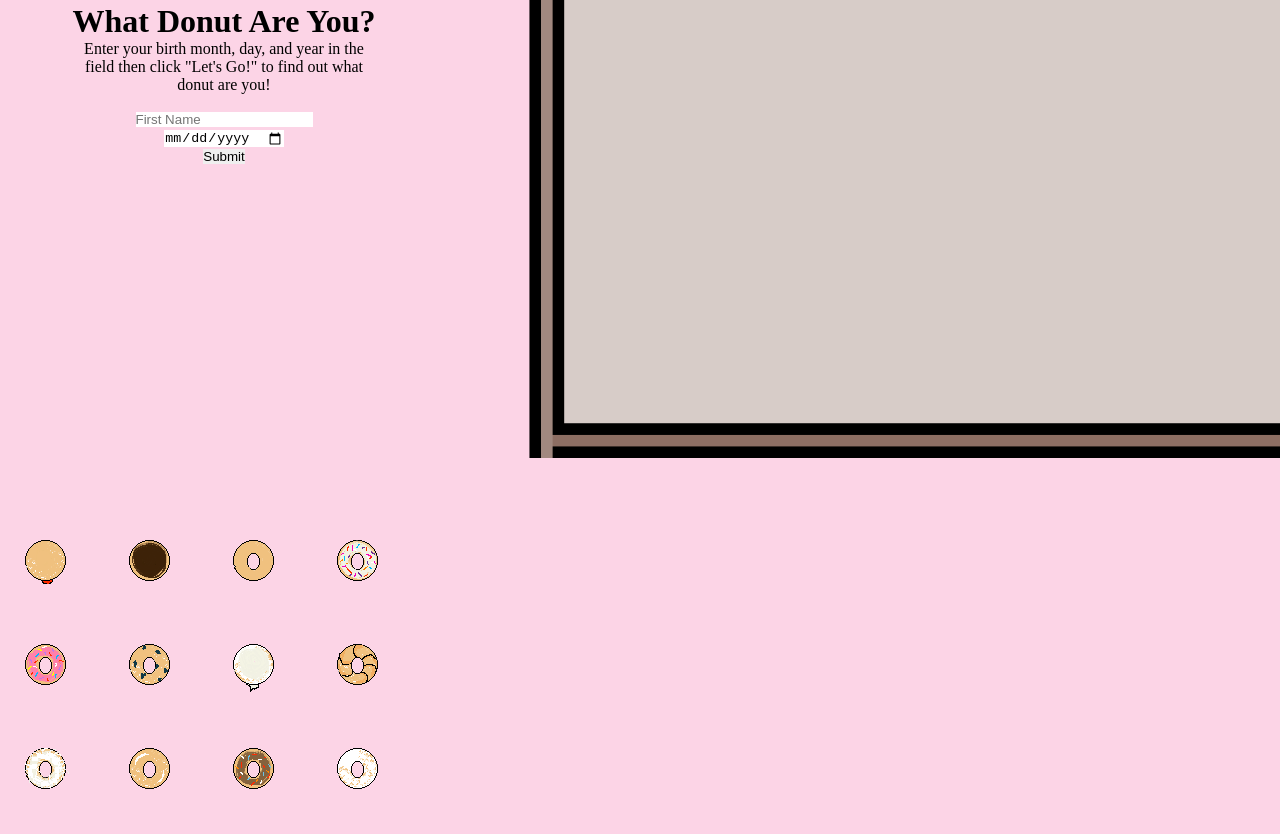
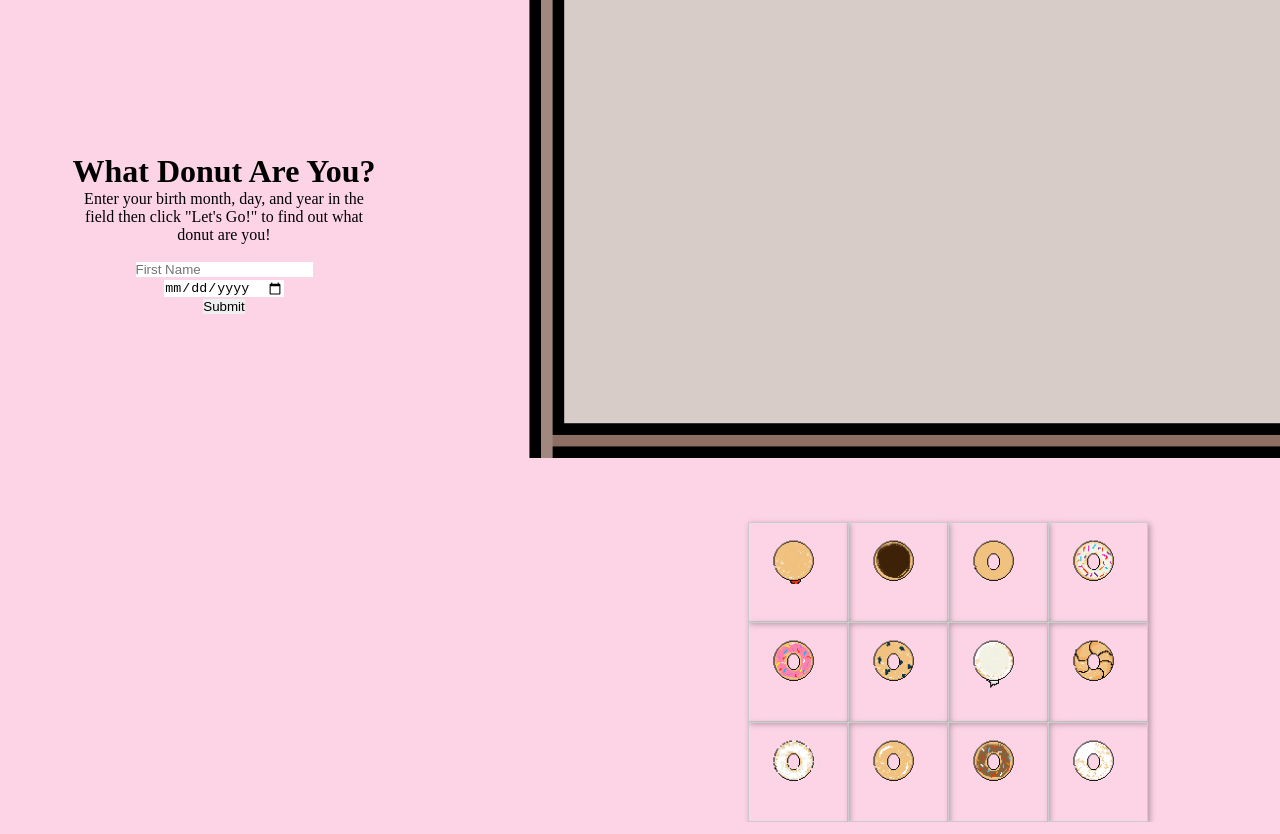
Before and after one commit to leelaur/idm231-lkl35, a plain HTML site: page openbox.html in a window 1280 px wide. Shown: the part 354-1188 px from the top of the page. Drawn offline with Linux system fonts and the light colour scheme.

Commit message:
donut box on right side

```diff
--- a/main.css
+++ b/main.css
@@ -28,8 +28,12 @@ body {
     max-width: 1000px;
     position: relative;
     top: -60px;
+}
 
+.openBox__img {
+    z-index: -100;
 }
+
 .text {
     grid-area: text;
     text-align: center;
@@ -45,16 +49,27 @@ body {
 }
 
 .subtext--margin{
+    /* the space between the text and the field*/
     margin-top: 1rem;
 }
 
 .donuts {
-    grid-template-columns: 33.3% 33.3% 33.3%;
-  grid-template-rows: auto;
+    display: grid;
+  grid-template-columns: 100px 100px 100px 100px;
+  /* grid-gap: 20px; */
+  align-items: stretch;
+  justify-items: center;
+  justify-content: center;
 }
 
 .donuts__img {
-    max-width: 100px;
+    border: 1px solid #ccc;
+    box-shadow: 2px 2px 6px 0px  rgba(0,0,0,0.3);
+    max-width: 100%;
+    justify-content: top;
 }
 
-do
+/* puts donut grid on right side*/
+.donutBox {
+    grid-area: image;
+}
--- a/openbox.html
+++ b/openbox.html
@@ -8,9 +8,7 @@
     <link rel="stylesheet" href="main.css">
 </head>
 <body class="entire">
-    <div>
-       <img src="images/open_box.png" alt="open donut box" class="openBox">
-    </div>
+
     <div class="text">
         <h1> What Donut Are You?</h1>
         <p class="subtext">Enter your birth month, day, and year in the field then click "Let's Go!" to find out what donut are you! </p>
@@ -19,6 +17,10 @@
              <p> <input type="date"> </p>
              <p> <button id=""> Submit</button></p>
          </div>
+    </div>
+    <div class="donutBox">
+        <div>
+                <img src="images/open_box.png" alt="open donut box" class="openBox openBox__img">
             </div>
             <div class="donuts">
                 <img src="images/jelly.png" alt="jelly donut" class="donuts donuts__img donuts__img--1"/>
@@ -34,6 +36,8 @@
                 <img src="images/chocolate.png" alt="chocolate frosted donut" class="donuts donuts__img donuts__img--11"/>
                 <img src="images/powdered.png" alt="powdered donut" class="donuts donuts__img donuts__img--12"/>
             </div>
+    </div>
+
 
     <script src="main.js"></script>
 </body>
```
Lines whose indentation alone changed are shown as unchanged.
